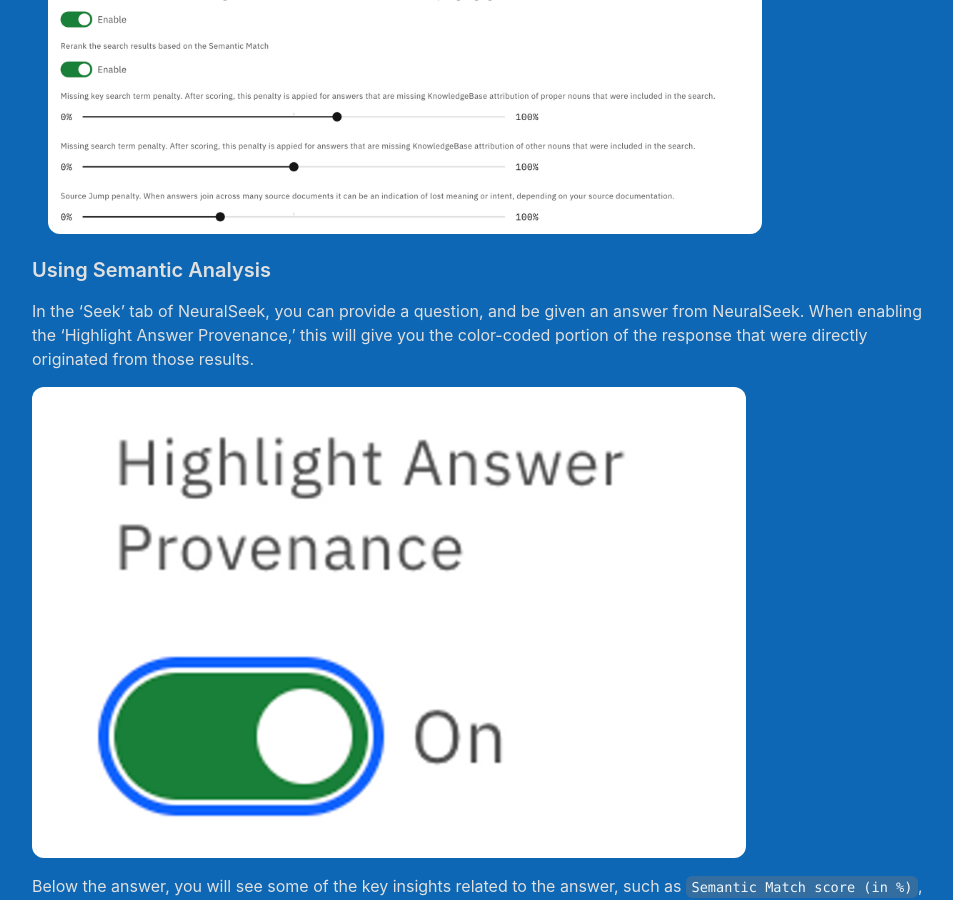
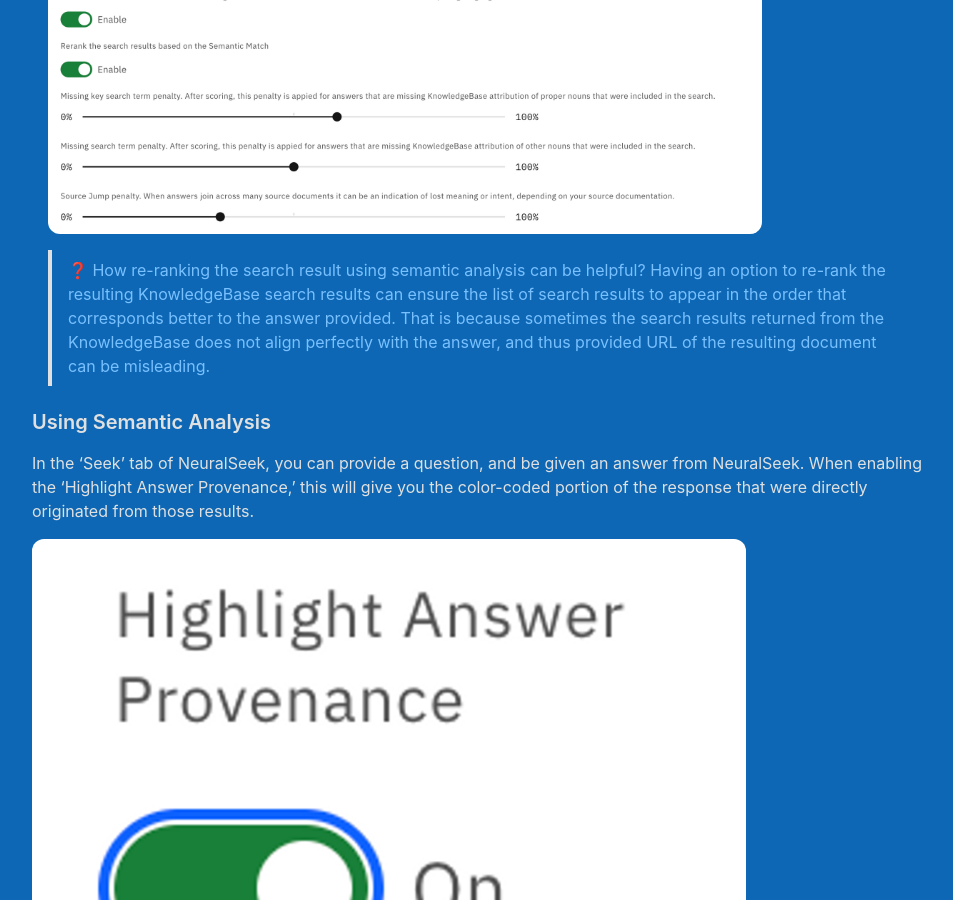
Before and after one commit to CerebralBlue/neuralseekweb, a Jekyll site: the page built from docs/main_features/semantic_analytics/semantic_analytics.md, in a window 1280 px wide and 900 px high, scrolled down 1648 px. Shown: the whole window, without its empty margins (262-1215 px from the left). Built offline with Jekyll 4.4.1, drawn with Linux system fonts in a browser that asks for light colours.

Commit message:
deploying docs to neuralseekweb

```diff
--- a/docs/main_features/semantic_analytics/semantic_analytics.md
+++ b/docs/main_features/semantic_analytics/semantic_analytics.md
@@ -26,6 +26,8 @@
 Configuration option for Semantic analysis is found under `Configure > Confidence & Warning` Thresholds . The semantic score model is enabled by default, but you can also disable it. You can also enable whether the semantic analysis should be used for confidence, and for reranking the search results from the knowledge base according to how much they semantically match. There are also sections for controlling how the analysis can apply penalties for missing key terms, search terms, or how frequent the sources are jumped (fragmented in the generated answer).
 
 ![configuring semantic analytics](images/image_003.png)
+
+> ❓ How re-ranking the search result using semantic analysis can be helpful? Having an option to re-rank the resulting KnowledgeBase search results can ensure the list of search results to appear in the order that corresponds better to the answer provided. That is because sometimes the search results returned from the KnowledgeBase does not align perfectly with the answer, and thus provided URL of the resulting document can be misleading.
 
 ### Using Semantic Analysis
 In the ‘Seek’ tab of NeuralSeek, you can provide a question, and be given an answer from NeuralSeek. When enabling the ‘Highlight Answer Provenance,’ this will give you the color-coded portion of the response that were directly originated from those results.
```
